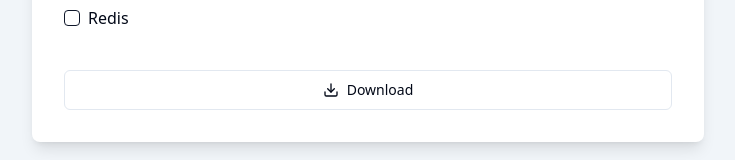
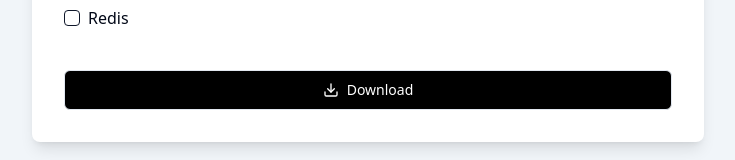
Before and after one commit to joao-pedrozo/templrr, a Next.js app: page / in a window 1280 px wide. Shown: the part 879-1039 px from the top of the page, without its empty margins (272-1007 px from the left). Built offline with nearby package versions, Linux system fonts and the light colour scheme.

Commit message:
feat: make download button color dynamic

```diff
--- a/src/pages/index.tsx
+++ b/src/pages/index.tsx
@@ -192,7 +192,14 @@ export default function Component() {
               </div>
             </div>
           </div>
-          <Button variant="outline" onClick={handleDownload}>
+          <Button
+            variant="outline"
+            onClick={handleDownload}
+            style={{
+              backgroundColor: themeColor,
+              color: "white",
+            }}
+          >
             <DownloadIcon className="w-4 h-4 mr-2" />
             Download
           </Button>
```
